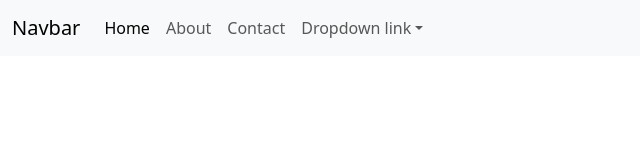
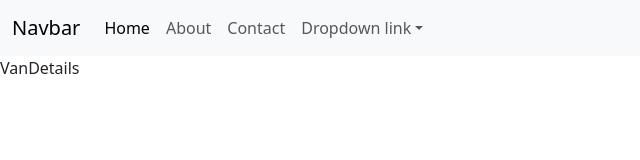
Before and after one commit to Adebayoisreal122/React_Route_Class, a React (Vite) app: page /van in a window 1280 px wide. Shown: the top 160 px of the page, without its empty margins (0-640 px from the left). Built offline with nearby package versions, Linux system fonts and the light colour scheme.

Commit message:
working on nested route

```diff
--- a/src/App.jsx
+++ b/src/App.jsx
@@ -2,11 +2,15 @@ import { useState } from 'react'
 import 'bootstrap/dist/css/bootstrap.css';
 import 'bootstrap/dist/js/bootstrap.js';
 import { Routes,Route } from 'react-router-dom'
-import Navbar from './components/Navbar'
+
 import Home from './components/Home'
 import About from './components/About'
 import './App.css'
 import Contact from './components/Contact';
+import VanDetails from './components/Van/VanDetails';
+import VanPrice from './components/Van/VanPrice';
+import VanIncome from './components/Van/VanIncome';
+import Layout from './components/Layout';
 
 
 function App() {
@@ -14,13 +18,17 @@ function App() {
 
   return (
     <>
-    <Navbar/>
+
     <Routes>
-      <Route path="/" element={<Home />} />
-      <Route path="/home" element={<Home/>} />
-      <Route path="/about" element={<About />} />
-      <Route path="/contact" element={<Contact />} />
-
+        <Route path='/' element={<Layout />} >
+            <Route path="/home" element={<Home/>} />
+            <Route path="/about" element={<About />} />
+            <Route path="/contact" element={<Contact />} />
+          <Route path='/van' element={<VanDetails/>}>
+            <Route path="price" element={<VanPrice />} />
+            <Route path="income" element={<VanIncome />} />
+          </Route>
+        </Route>
     </Routes>
     </>
   )
--- /dev/null
+++ b/src/components/Layout.jsx
@@ -0,0 +1,15 @@
+import { Outlet } from "react-router-dom"
+import Navbar from "./Navbar"
+
+
+const Layout = () => {
+  return (
+    <>
+      <Navbar/>
+      <Outlet/>
+
+    </>
+  )
+}
+
+export default Layout
--- /dev/null
+++ b/src/components/Van/VanDetails.jsx
@@ -0,0 +1,9 @@
+
+
+const VanDetails = () => {
+  return (
+    <div>VanDetails</div>
+  )
+}
+
+export default VanDetails
--- /dev/null
+++ b/src/components/Van/VanIncome.jsx
@@ -0,0 +1,9 @@
+
+
+const VanIncome = () => {
+  return (
+    <div>VanIncome</div>
+  )
+}
+
+export default VanIncome
--- /dev/null
+++ b/src/components/Van/VanPrice.jsx
@@ -0,0 +1,9 @@
+
+
+const VanPrice = () => {
+  return (
+    <div>VanPrice</div>
+  )
+}
+
+export default VanPrice
```
